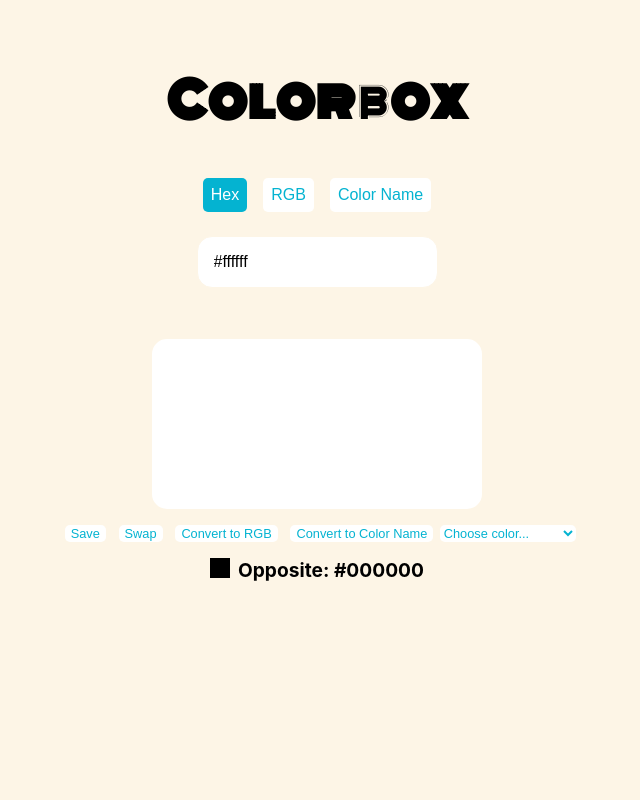
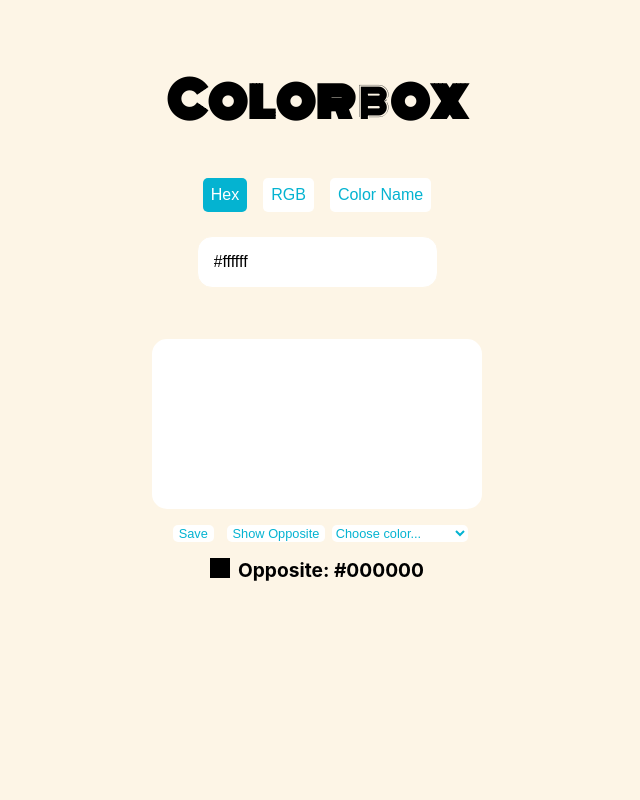
Before and after one commit to liztrenholme/colorbox, a React (Create React App) app: page / in a window 1280 px wide. Shown: the top 800 px of the page, without its empty margins (323-963 px from the left). Built offline with nearby package versions, Linux system fonts and the light colour scheme.

Commit message:
removed buttons for converting and put functionality into top buttons

```diff
--- a/src/components/colorbox/index.js
+++ b/src/components/colorbox/index.js
@@ -201,15 +201,15 @@
             drag to remove a saved color from the list.</p>
         </div> : null}
       <div className='buttonBox'>
-        <button onClick={this.handleModeChange('hex')}
+        <button onClick={this.convertToHex}
           className={mode === 'hex' ? 'active' : 'inactive'}>
                   Hex
         </button>
-        <button onClick={this.handleModeChange('rgb')}
+        <button onClick={this.convertToRgb}
           className={mode === 'rgb' ? 'active' : 'inactive'}>
                   RGB
         </button>
-        <button onClick={this.handleModeChange('colorName')}
+        <button onClick={this.convertToColorName}
           className={mode === 'colorName' ? 'active' : 'inactive'}>
                   Color Name
         </button>
@@ -229,13 +229,7 @@
                   Save
           </button> : null}
         {contrast ?
-          <button className='swapBtn' onClick={this.swapColors}>Swap</button> : null}
-        {(mode === 'hex' && color) || (mode === 'colorName' && color) ?
-          <button className='swapBtn' onClick={this.convertToRgb}>Convert to RGB</button> : null}
-        {(mode === 'rgb' && color) || (mode === 'colorName' && color) ?
-          <button className='swapBtn' onClick={this.convertToHex}>Convert to Hex</button> : null}
-        {(mode === 'hex' && color) || (mode === 'rgb' && color) ?
-          <button className='swapBtn' onClick={this.convertToColorName}>Convert to Color Name</button> : null}
+          <button className='swapBtn' onClick={this.swapColors}>Show Opposite</button> : null}
         <select
           className='colorSelect'
           onChange={this.handleColorChange}>
```
